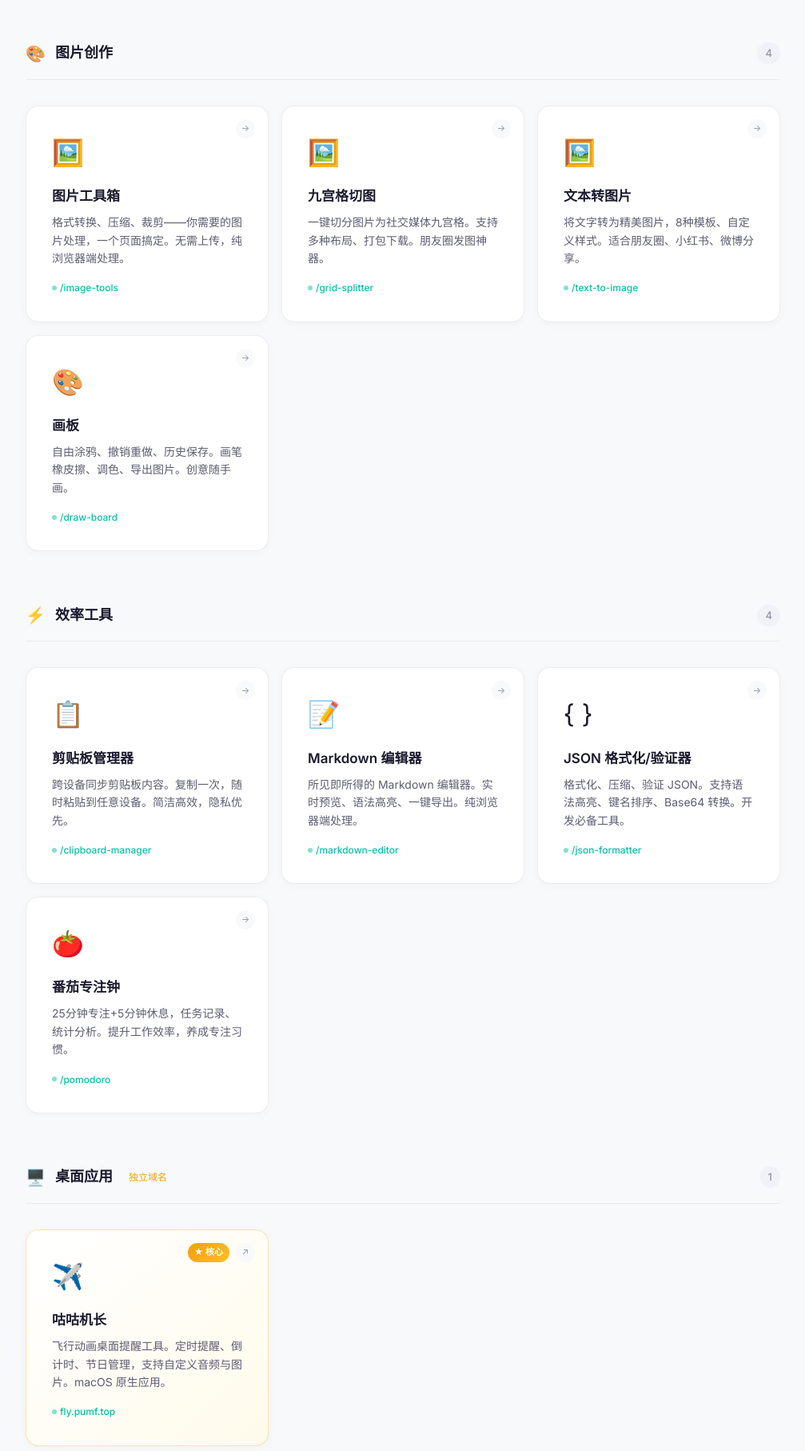
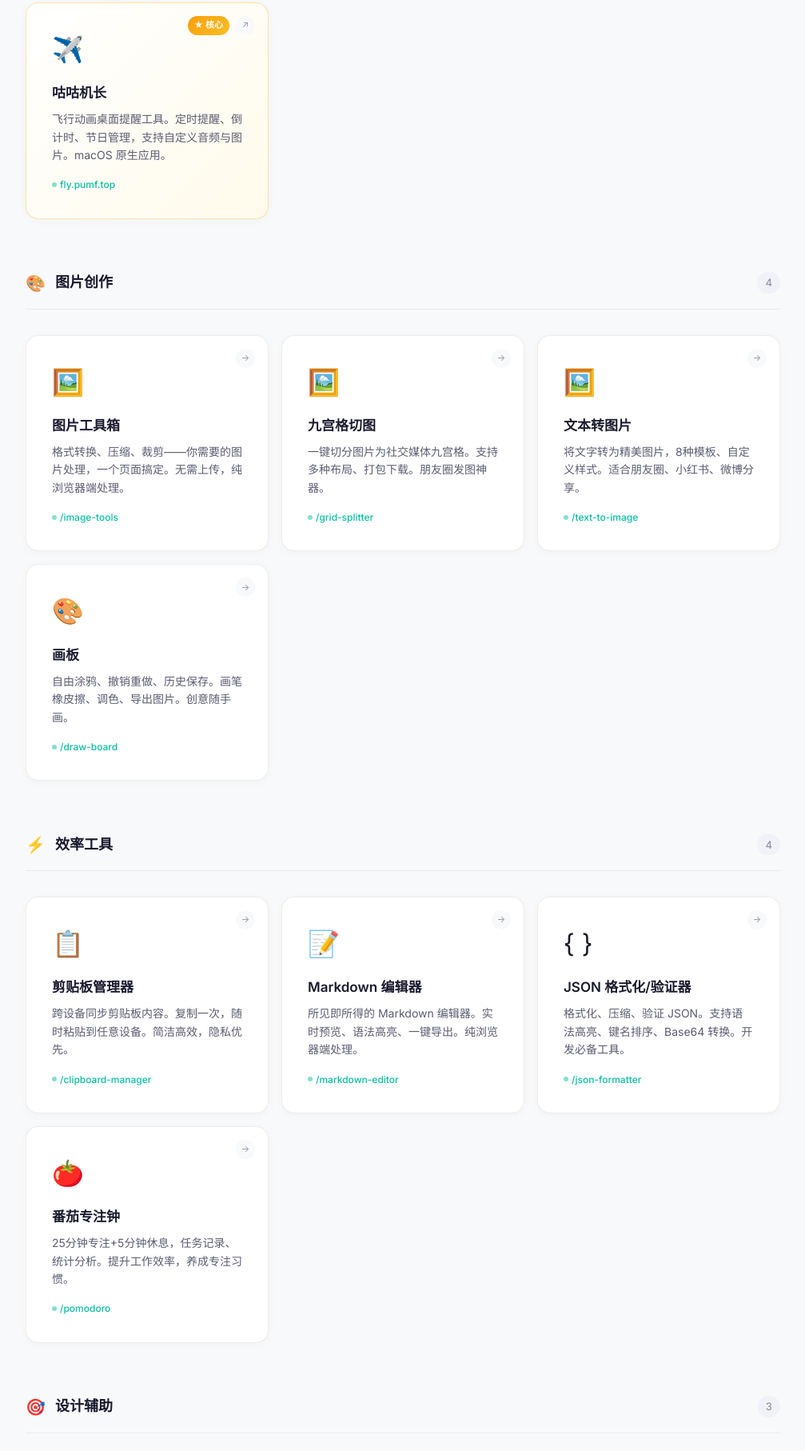
Before and after one commit to pumf/ai-tool, a plain HTML site: page index.html in a window 1280 px wide. Shown: the part 986-2800 px from the top of the page at 80% size, without its empty margins (136-1143 px from the left). Drawn offline with Linux system fonts and the light colour scheme.

Commit message:
refactor: 将咕咕机长移动到核心产品类别

```diff
--- a/index.html
+++ b/index.html
@@ -388,9 +388,6 @@
       <button class="category-btn" data-category="design">
         <span>🎯</span> 设计辅助
       </button>
-      <button class="category-btn" data-category="desktop">
-        <span>🖥️</span> 桌面应用
-      </button>
     </div>
 
     <!-- 核心产品 Section -->
@@ -399,7 +396,7 @@
         <span class="section-icon">🔥</span>
         <h2 class="section-title">核心产品</h2>
         <span class="section-badge" style="font-size: 12px; color: var(--color-star); margin-left: 8px;">独立域名</span>
-        <span class="section-count">3</span>
+        <span class="section-count">4</span>
       </div>
       <div class="card-grid">
         <a class="card featured" href="https://music.pumf.top" target="_blank" data-category="core">
@@ -433,6 +430,17 @@
           <h3 class="card-title">AI 抠图</h3>
           <p class="card-desc">智能识别主体，一键去除背景。无需上传，纯浏览器端处理，保护隐私。</p>
           <span class="card-url">ai.pumf.top</span>
+        </a>
+
+        <a class="card featured" href="https://fly.pumf.top" target="_blank" data-category="core">
+          <div class="card-badge">
+            <span class="badge-star">★ 核心</span>
+            <span class="badge-external">↗</span>
+          </div>
+          <span class="card-icon">✈️</span>
+          <h3 class="card-title">咕咕机长</h3>
+          <p class="card-desc">飞行动画桌面提醒工具。定时提醒、倒计时、节日管理，支持自定义音频与图片。macOS 原生应用。</p>
+          <span class="card-url">fly.pumf.top</span>
         </a>
       </div>
     </section>
@@ -537,28 +545,6 @@
       </div>
     </section>
 
-    <!-- 桌面应用 Section -->
-    <section class="section" data-section="desktop">
-      <div class="section-header">
-        <span class="section-icon">🖥️</span>
-        <h2 class="section-title">桌面应用</h2>
-        <span class="section-badge" style="font-size: 12px; color: var(--color-star); margin-left: 8px;">独立域名</span>
-        <span class="section-count">1</span>
-      </div>
-      <div class="card-grid">
-        <a class="card featured" href="https://fly.pumf.top" target="_blank" data-category="desktop">
-          <div class="card-badge">
-            <span class="badge-star">★ 核心</span>
-            <span class="badge-external">↗</span>
-          </div>
-          <span class="card-icon">✈️</span>
-          <h3 class="card-title">咕咕机长</h3>
-          <p class="card-desc">飞行动画桌面提醒工具。定时提醒、倒计时、节日管理，支持自定义音频与图片。macOS 原生应用。</p>
-          <span class="card-url">fly.pumf.top</span>
-        </a>
-      </div>
-    </section>
-
     <!-- 设计辅助 Section -->
     <section class="section" data-section="design">
       <div class="section-header">
```
